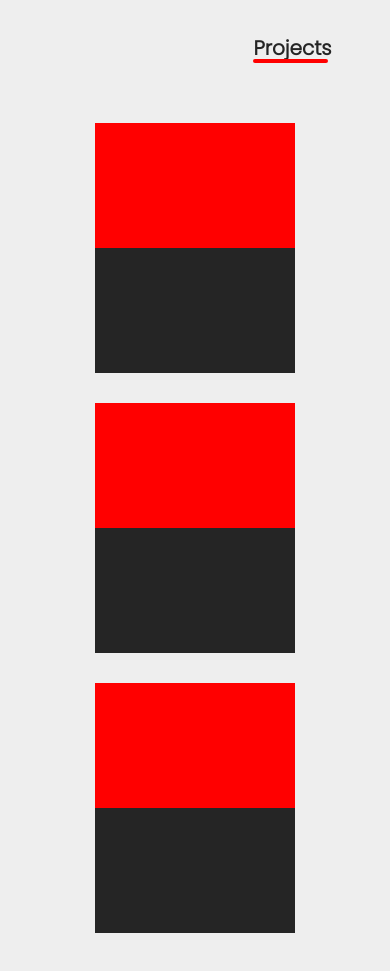
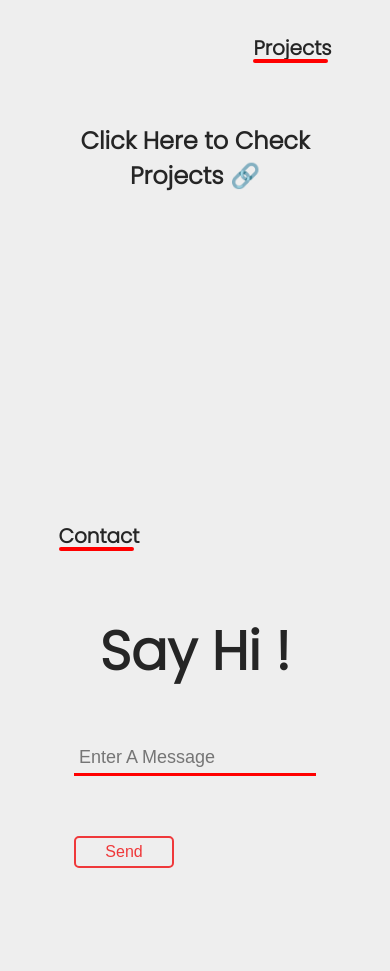
Before and after one commit to venkateshwebdev/reactPortfolio, a React (Create React App) app: page / in a window 390 px wide. Shown: the part 2240-3211 px from the top of the page. Before the commit the page ends 3173 px from the top, so only its background shows below. Built offline with nearby package versions, Linux system fonts and the light colour scheme.

Commit message:
updated contact

```diff
--- a/src/App.js
+++ b/src/App.js
@@ -8,6 +8,7 @@ import Skills from './components/Skills/Skills';
 import ThemeContext from './themeContext';
 import { BrowserRouter } from 'react-router-dom';
 import Projects from './containers/Projects/Projects';
+import Contact from './containers/Contact/Contact';
 
 function App() {
   const [addDiv,setAddDiv] = useState("light");
@@ -22,6 +23,7 @@ function App() {
       <About />
       <Skills />
       <Projects />
+      <Contact />
 
     </div>
     </ThemeContext.Provider>
--- a/src/components/HomePage/HomePage.jsx
+++ b/src/components/HomePage/HomePage.jsx
@@ -21,7 +21,7 @@ const Home = (props) => {
             </div>
             <a href="#about"><Button name="Know More →"/></a>
             </div>
-            <div className='img-wrap'></div>
+            {/* <div className='img-wrap'></div> */}
             </div>
             </>
      );
--- /dev/null
+++ b/src/containers/Contact/Contact.jsx
@@ -0,0 +1,25 @@
+import './contact.css'
+import HeadingUnder from '../../components/HeadingDesign/HeadingUnder';
+const Contact = () => {
+    const handleSubmit = (e)=>{
+        e.preventDefault()
+    }
+    return (
+        <div className="contact-container" id='contact'>
+            <HeadingUnder name="Contact" />
+            <div className='contact-content'>
+                <div className='contact-greet'>Say Hi !</div>
+                <div> <form onSubmit={handleSubmit}>
+                    <input type="text" placeholder='Enter a Message' />
+                    <a href="mailto:venkateshsirigineedi32@gmail.com"><button>Send</button></a>
+                    </form>
+                     </div>
+            </div>
+            {/* <div className='contact-footer'>
+                <div>facebook</div>
+            </div> */}
+        </div>
+     );
+}
+
+export default Contact;
--- /dev/null
+++ b/src/containers/Contact/contact.css
@@ -0,0 +1,61 @@
+.contact-container{
+        margin: 0 10%;
+        display: flex;
+        flex-direction: column;
+        align-items: flex-start;
+        justify-content: center;
+        padding-top: 30px;
+        height: 100vh;
+}
+.contact-content{
+    display: flex;
+    width: 100%;
+    flex-direction: column;
+    align-items: center;
+    justify-content: center;
+    gap: 50px;
+}
+.contact-greet{
+    font-size: 94px;
+    font-weight: 900;
+}
+input{
+    border: none;
+    border-bottom: 3px solid red;
+    background-color: inherit;
+    outline: none;
+    font-size: 18px;
+    text-transform: capitalize;
+    color: inherit;
+    padding: 5px;
+}
+input::placeholder{
+    font-family: inherit;
+}
+form{
+    display: flex;
+    align-items: baseline;
+    gap: 50px;
+
+}
+form button{
+    margin-top:10px ;
+    width: 100px;
+}
+/* .contact-footer{
+    background-color: #252525;
+} */
+@media screen and (max-width:1080px){
+
+    .contact-container{
+        margin: 0 15%;
+    }
+}
+@media screen and (max-width:640px){
+    .contact-greet{
+        font-size: 54px;
+    }
+    form{
+        flex-direction: column;
+    }
+}
--- a/src/containers/Projects/Projects.jsx
+++ b/src/containers/Projects/Projects.jsx
@@ -5,18 +5,7 @@ const Projects = () => {
         <div className="projects-container" id="projects">
             <HeadingUnder name="Projects" />
             <div className="project-wrap">
-                <div className="project-item">
-                    <div className="project-item1"></div>
-                    <div className="project-item2"></div>
-                </div>
-                <div className="project-item">
-                    <div className="project-item1"></div>
-                    <div className="project-item2"></div>
-                </div>
-                <div className="project-item">
-                    <div className="project-item1"></div>
-                    <div className="project-item2"></div>
-                </div>
+                <a className="project-a" href="https://venkatesh-project.vercel.app/">Click Here to Check Projects 🔗 </a>
             </div>
         </div>
      );
--- a/src/containers/Projects/projects.css
+++ b/src/containers/Projects/projects.css
@@ -20,10 +20,20 @@
     background-color: #252525;
 }
 .project-wrap{
+    align-self: center;
     display: flex;
     gap: 30px;
     align-self: center;
     justify-content: center;
+}
+.project-a{
+    text-decoration: none;
+    font-size: 24px;
+    font-weight: 600;
+    color: inherit;
+}
+.project-a:hover{
+    color: red;
 }
 
 @media screen and (max-width:1080px) {
```
